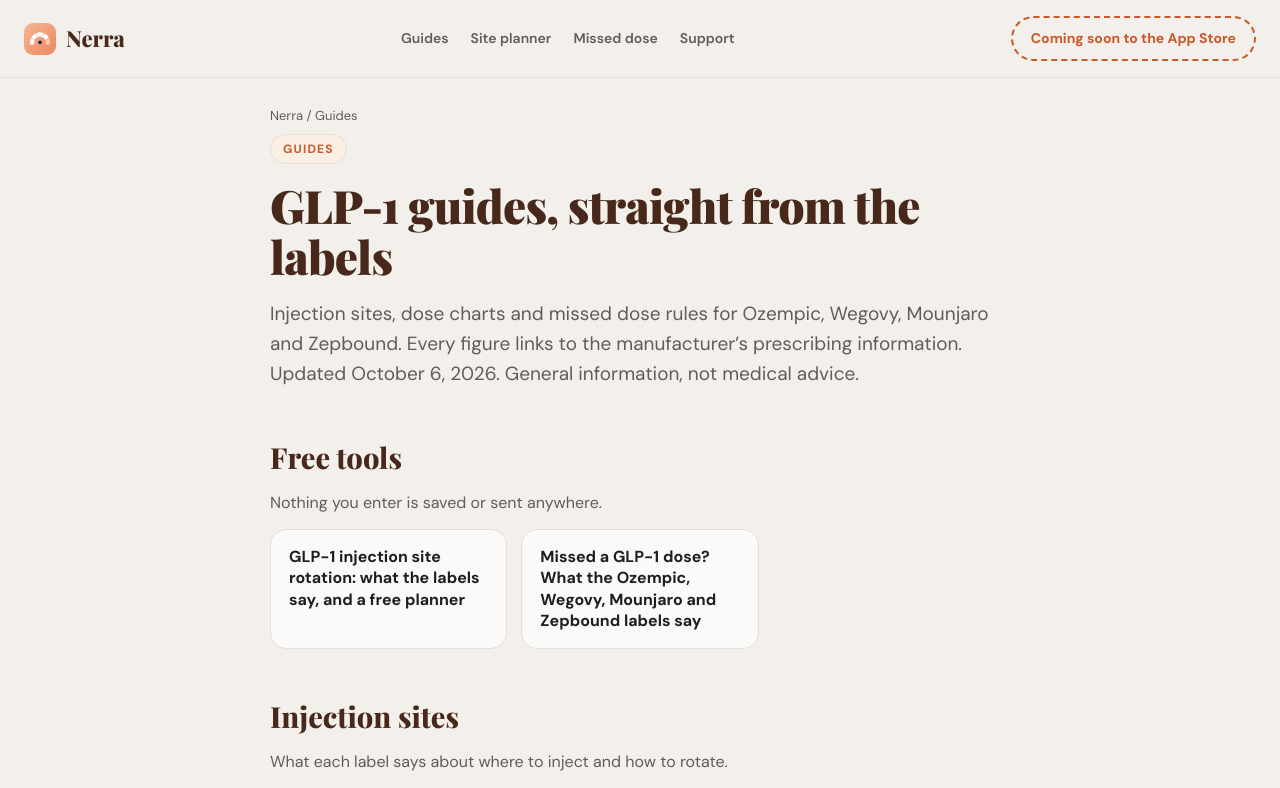
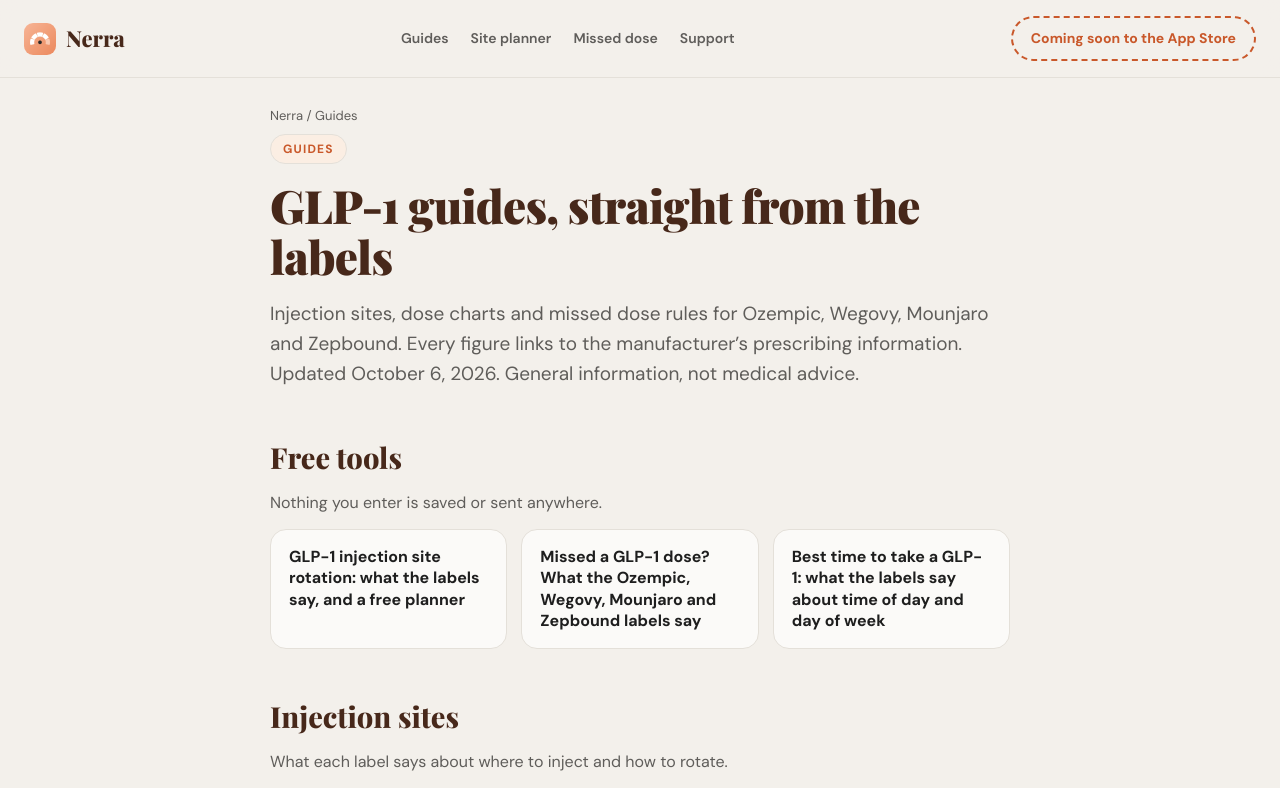
Before and after one commit to hicham-zad/ship-ai-lab, a Next.js app: page /en/nerra/guides in a window 1280 px wide. Shown: the top 788 px of the page. Built offline with nearby package versions, Linux system fonts and the light colour scheme.

Commit message:
feat(nerra): add best time to take a GLP-1 guide
Co-Authored-By: Claude Sonnet 5.5 <noreply@anthropic.com>

```diff
--- a/app/[locale]/nerra/guides/page.tsx
+++ b/app/[locale]/nerra/guides/page.tsx
@@ -15,7 +15,7 @@ export const metadata: Metadata = {
 };
 
 const GROUPS: { title: string; blurb: string; slugs: string[] }[] = [
-  { title: 'Free tools', blurb: 'Nothing you enter is saved or sent anywhere.', slugs: ['glp-1-injection-site-rotation', 'glp-1-missed-dose'] },
+  { title: 'Free tools', blurb: 'Nothing you enter is saved or sent anywhere.', slugs: ['glp-1-injection-site-rotation', 'glp-1-missed-dose', 'best-time-to-take-glp-1'] },
   { title: 'Injection sites', blurb: 'What each label says about where to inject and how to rotate.', slugs: ['zepbound-injection-sites', 'mounjaro-injection-sites', 'ozempic-injection-sites', 'how-to-inject-ozempic', 'how-to-inject-wegovy'] },
   { title: 'Dose charts', blurb: 'Straight from the US prescribing information, with dates.', slugs: ['tirzepatide-dose-chart', 'semaglutide-dose-chart', 'wegovy-dosing-schedule', 'wegovy-pill'] },
   { title: 'Side effects', blurb: 'Trial percentages from the labels, with placebo rates.', slugs: ['glp-1-side-effects', 'glp-1-hair-loss'] },
--- a/app/sitemap.ts
+++ b/app/sitemap.ts
@@ -71,6 +71,7 @@ export default function sitemap(): MetadataRoute.Sitemap {
         { path: '/nerra/glp-1-side-effects', priority: 0.8 },
         { path: '/nerra/glp-1-hair-loss', priority: 0.8 },
         { path: '/nerra/wegovy-pill', priority: 0.8 },
+        { path: '/nerra/best-time-to-take-glp-1', priority: 0.8 },
         { path: '/privacy-policy', priority: 0.3 },
         { path: '/terms-of-service', priority: 0.3 },
         { path: '/sobergirl/support', priority: 0.3 },
--- a/data/nerra/articles.ts
+++ b/data/nerra/articles.ts
@@ -1563,6 +1563,80 @@ export const ARTICLES: Article[] = [
     related: ['wegovy-dosing-schedule', 'how-to-inject-wegovy', 'glp-1-missed-dose', 'glp-1-side-effects'],
   },
 
+  /* ------------------------------------------------------------------ */
+  {
+    slug: 'best-time-to-take-glp-1',
+    metaTitle: 'Best Time to Take Ozempic, Wegovy, Mounjaro and Zepbound: What the Labels Say',
+    metaDescription:
+      'Does time of day matter for Ozempic, Wegovy, Mounjaro or Zepbound? Any time of day, with or without food, same day each week, and when you can change the day. Wegovy tablets are morning only.',
+    h1: 'Best time to take a GLP-1: what the labels say about time of day and day of week',
+    dek: 'The weekly injections can go in at any time of day. The Wegovy tablet cannot. Here is each rule, and how far you can move your injection day.',
+    quickAnswer:
+      'For the weekly injections, the labels say any time of day, with or without meals: Ozempic, Wegovy, Mounjaro and Zepbound [[ozLabel]][[wegLabel]][[mounLabel]][[zepLabel]]. What matters more is the day. Ozempic and Wegovy are given on the same day each week [[ozLabel]][[wegLabel]], and you can move the day if the gap between two doses is at least 3 days (72 hours) for Mounjaro and Zepbound [[mounLabel]][[zepLabel]] or at least 2 days (more than 48 hours) for Ozempic [[ozLabel]]. The Wegovy tablet is different: take it in the morning on an empty stomach with water [[wegLabel]].',
+    kicker: 'Timing',
+    keywords: ['best time to take ozempic', 'best time to inject ozempic', 'what time of day to take mounjaro', 'ozempic injection day', 'wegovy time of day', 'can i change my ozempic day'],
+    sources: ['ozLabel', 'wegLabel', 'mounLabel', 'zepLabel'],
+    sections: [
+      {
+        id: 'table',
+        h2: 'Time of day and day of week, by medicine',
+        blocks: [
+          { t: 'callout', kind: 'note', title: 'Read this first', x: PRESCRIBER },
+          {
+            t: 'table',
+            head: ['Medicine', 'Time of day', 'With food?', 'Day of the week', 'Changing the day'],
+            rows: [
+              ['Ozempic', 'Any time of day [[ozLabel]]', 'With or without meals [[ozLabel]]', 'Same day each week [[ozLabel]]', 'If the time between two doses is at least 2 days (more than 48 hours) [[ozLabel]]'],
+              ['Wegovy injection', 'Any time of day, and it can be changed without a dose modification [[wegLabel]]', 'With or without meals [[wegLabel]]', 'Same day each week [[wegLabel]]', 'The label text we reviewed gives no minimum gap, so ask your prescriber'],
+              ['Mounjaro', 'Any time of day [[mounLabel]]', 'With or without meals [[mounLabel]]', 'Once weekly [[mounLabel]]', 'If the time between two doses is at least 3 days (72 hours) [[mounLabel]]'],
+              ['Zepbound', 'Any time of day [[zepLabel]]', 'With or without meals [[zepLabel]]', 'Once weekly [[zepLabel]]', 'If the time between two doses is at least 3 days (72 hours) [[zepLabel]]'],
+              ['Wegovy tablet (daily)', 'In the morning [[wegLabel]]', 'Empty stomach, water only up to 4 ounces, then wait at least 30 minutes before food, drink or other oral medicines [[wegLabel]]', 'Every day', 'Not applicable'],
+            ],
+            caption: 'US prescribing information: Zepbound and Mounjaro (08/2026), Ozempic (05/2026), Wegovy (06/2026). Retrieved 6 October 2026.',
+          },
+        ],
+      },
+      {
+        id: 'pick',
+        h2: 'So how do you pick a day?',
+        blocks: [
+          {
+            t: 'p',
+            x: 'The labels do not rank days or hours, so the practical choice is yours and your prescriber’s. A day you will remember, with a reminder set, is the common-sense one. The labels’ real constraint is the spacing between doses. If you move the day, check the minimum gap in the table so two doses do not land too close together.',
+          },
+          {
+            t: 'ul',
+            items: [
+              'Moving a Mounjaro or Zepbound day later is fine if at least 3 days (72 hours) separate the two doses [[mounLabel]][[zepLabel]].',
+              'For Ozempic the minimum gap is at least 2 days (more than 48 hours) [[ozLabel]].',
+              'If you are already late for a dose, that is a missed dose rather than a day change. See the [missed dose checker](/nerra/glp-1-missed-dose).',
+            ],
+          },
+        ],
+      },
+      {
+        id: 'reminders',
+        h2: 'Set it up so you do not have to remember',
+        blocks: [
+          {
+            t: 'cta',
+            title: 'Reminders and a next-dose date in Nerra',
+            x: 'Nerra keeps your injection day on a calendar, shows the next-dose date and sends a reminder with a gentle follow-up. It all stays on your iPhone, with no account.',
+          },
+        ],
+      },
+    ],
+    faqs: [
+      { q: 'What is the best time of day to take Ozempic?', a: 'The label says any time of day, with or without meals, on the same day each week.' },
+      { q: 'Does it matter if I inject Mounjaro or Zepbound in the morning or at night?', a: 'No. Both labels say once weekly, any time of day, with or without meals.' },
+      { q: 'Can I change my Ozempic injection day?', a: 'Yes, if the time between two doses is at least 2 days (more than 48 hours).' },
+      { q: 'Can I change my Mounjaro or Zepbound day?', a: 'Yes, if the time between two doses is at least 3 days (72 hours).' },
+      { q: 'What time should I take the Wegovy pill?', a: 'In the morning, on an empty stomach, with up to 4 ounces of water, then wait at least 30 minutes before eating, drinking or taking other oral medicines.' },
+      { q: 'Should I take a GLP-1 with food?', a: 'The weekly injections can be taken with or without meals. The Wegovy tablet must be taken on an empty stomach.' },
+    ],
+    related: ['glp-1-missed-dose', 'tirzepatide-dose-chart', 'semaglutide-dose-chart', 'wegovy-pill'],
+  },
+
 ];
 
 export function getArticle(slug: string) {
```
Also changed, not shown: public/llms-full.txt, public/llms.txt.
